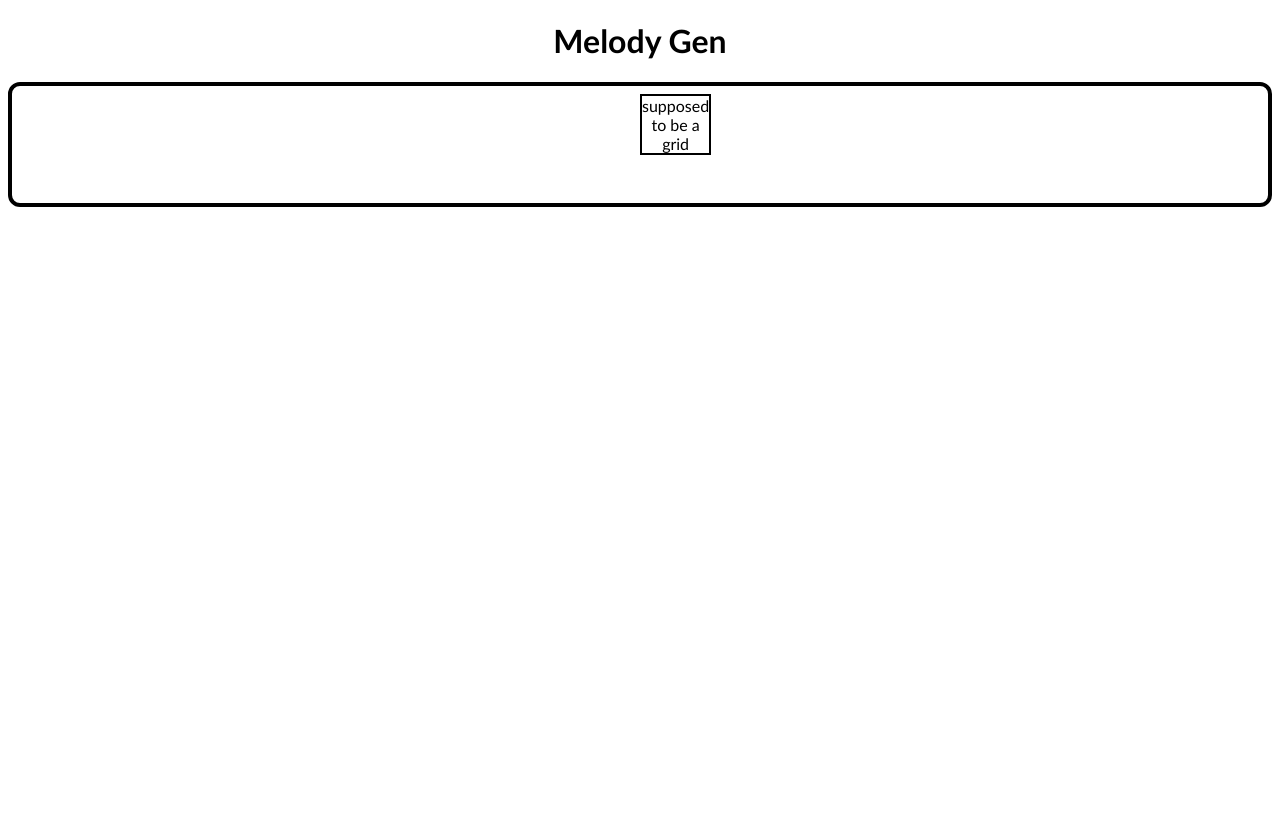
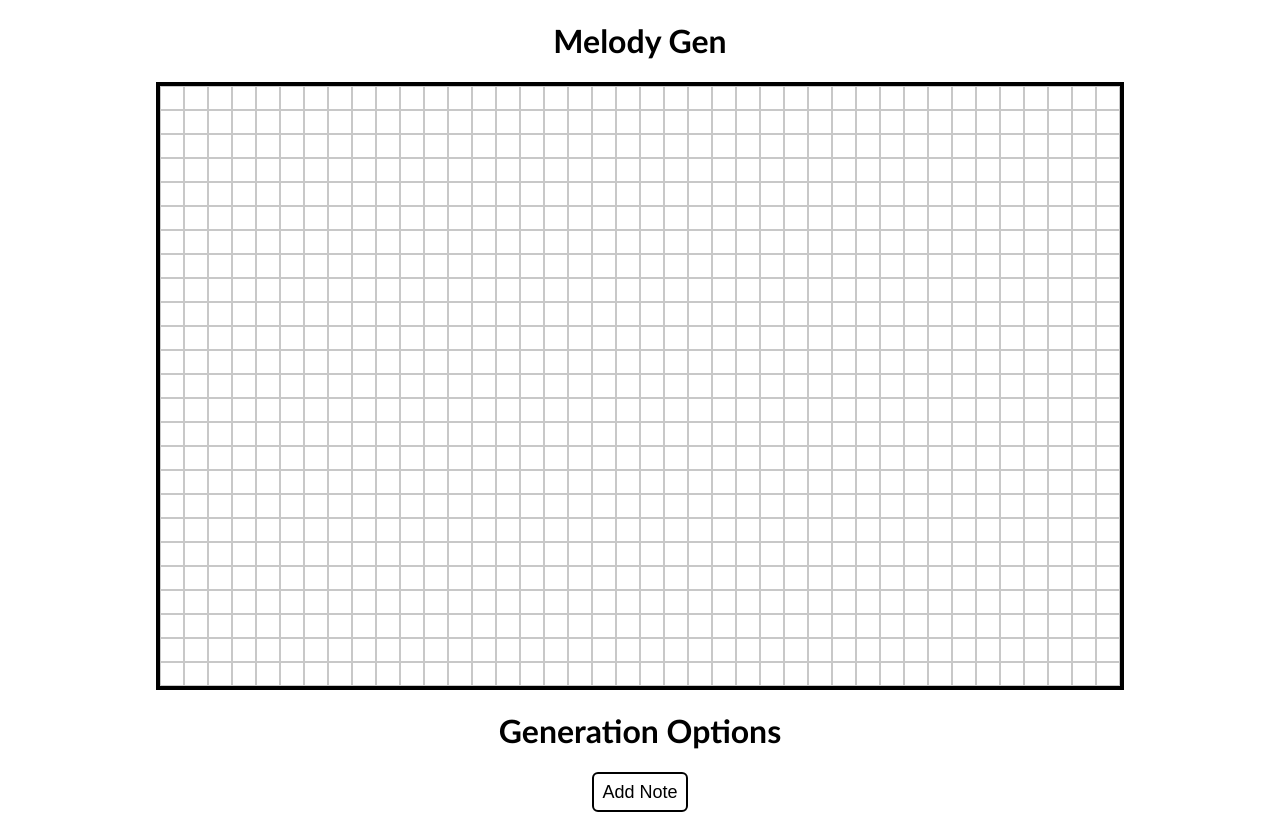
Before and after one commit to csakilan/MelodyGen, a Next.js app in the folder website/: page / in a window 1280 px wide. Built offline with nearby package versions, Linux system fonts and the light colour scheme.

Commit message:
Generate and move notes

```diff
--- a/website/src/app/globals.css
+++ b/website/src/app/globals.css
@@ -5,12 +5,14 @@
 :root {
   --background: #ffffff;
   --foreground: #000;
+  --grid-border: #c8c8c8;
 }
 
 @media (prefers-color-scheme: dark) {
   :root {
     --background: #333;
     --foreground: #fff;
+    --grid-border: #585858;
   }
 }
 
@@ -23,3 +25,7 @@ body {
 .draggable-note {
   cursor: move;
 }
+
+.grid-border {
+  stroke: var(--grid-border);
+}
--- /dev/null
+++ b/website/src/components/Button.tsx
@@ -0,0 +1,13 @@
+interface ButtonProps {
+    className?: string;
+    children: React.ReactNode;
+    onClick?: () => void;
+}
+
+export default function Button({ className, children, onClick }: ButtonProps) {
+    return (
+        <button className={`px-2 py-1 bg-white hover:bg-gray-200 active:bg-gray-300 transition-colors duration-75 text-black text-lg rounded-md border-2 border-solid border-black ${className}`} onClick={onClick}>
+            {children}
+        </button>
+    );
+}
--- a/website/src/components/Editor.tsx
+++ b/website/src/components/Editor.tsx
@@ -1,28 +1,65 @@
 "use client";
 
-import { useRef } from "react";
+import { useRef, useState } from "react";
 import Draggable from "react-draggable";
+import Note from "./Note";
+import { BORDER_WIDTH, GRID_SIZE } from "@/util/config";
+import Button from "./Button";
 
-const EDITOR_WIDTH = 960, EDITOR_HEIGHT = 540;
+export const EDITOR_WIDTH = 960, EDITOR_HEIGHT = 600;
 
 export default function Editor() {
-  const nodeRef = useRef(null);
+  // State to force update
+  const [_, _upd] = useState(0);
+  // Positions of the notes [[x, y, duration], ...]
+  const notes = useRef<number[][]>([]);
+
+  const forceUpdate = () => _upd(x => x + 1);
+
+  const getUpdateNoteHandler = (i: number) => {
+    return (newPos: number[], newDuration: number) => {
+      newPos.push(newDuration);
+      notes.current[i] = newPos;
+      forceUpdate();
+    }
+  }
+
+  const onAddNote = () => {
+    const x = notes.current.reduce((max, pos) => Math.max(max, pos[0] + pos[2] * GRID_SIZE), 0);
+    if (x >= EDITOR_WIDTH) {
+      console.log("Cannot add note, out of space");
+      return;
+    }
+    notes.current.push([x, 0, 2]);
+    forceUpdate();
+  };
 
   return (
-    <div className={`m-auto relative p-2 overflow-hidden w-[${EDITOR_WIDTH}px] h-[${EDITOR_HEIGHT}px] border-4 border-black border-solid rounded-xl`}>
-      <div className="relative w-0 h-0 m-auto">
-        <div className="absolute m-auto grid border-2 border-solid border-black">
-          supposed to be a grid
+    <div>
+      <div className={`m-auto relative overflow-hidden border-4 border-black border-solid`} style={{width: EDITOR_WIDTH, height: EDITOR_HEIGHT}}>
+        <div className="relative w-full h-0 m-auto">
+          <svg className="absolute m-auto left-0 grid-border" width={EDITOR_WIDTH} height={EDITOR_HEIGHT} strokeWidth={BORDER_WIDTH}>
+            <rect width={EDITOR_WIDTH} height={EDITOR_HEIGHT} fill="url(#grid)" />
+            <defs>
+              <pattern id="grid" width={GRID_SIZE} height={GRID_SIZE} patternUnits="userSpaceOnUse">
+                <line x1={0} y1={0} x2={0} y2={GRID_SIZE} />
+                <line x1={0} y1={0} x2={GRID_SIZE} y2={0} />
+                <line x1={0} y1={GRID_SIZE} x2={GRID_SIZE} y2={GRID_SIZE} />
+                <line x1={GRID_SIZE} y1={0} x2={GRID_SIZE} y2={GRID_SIZE} />
+              </pattern>
+            </defs>
+          </svg>
+        </div>
+        <div className="relative w-full h-full">
+          {
+            notes.current.map((pos, i) => <Note key={i} position={pos} duration={pos[2]} updateNote={getUpdateNoteHandler(i)} />)
+          }
         </div>
       </div>
-      <Draggable nodeRef={nodeRef} axis="both" allowAnyClick bounds="parent" defaultPosition={{x: EDITOR_WIDTH / 2, y: EDITOR_HEIGHT / 2}}>
-        <div ref={nodeRef} className="draggable-note bg-[#555] w-fit">
-          <h1>Melody Gen</h1>
-          <div>
-            Cool website I guess
-          </div>
-        </div>
-      </Draggable>
+      <div className="m-auto w-[80%]">
+        <h1>Generation Options</h1>
+        <Button onClick={onAddNote}>Add Note</Button>
+      </div>
     </div>
   );
 }
--- /dev/null
+++ b/website/src/components/Note.tsx
@@ -0,0 +1,44 @@
+import { BORDER_WIDTH, GRID_SIZE } from "@/util/config";
+import { useRef, useState } from "react";
+import Draggable, { DraggableEvent } from "react-draggable";
+import { EDITOR_HEIGHT, EDITOR_WIDTH } from "./Editor";
+
+interface NoteProps {
+    position: number[];
+    duration: number;
+    updateNote: (pos: number[], duration: number) => void;
+}
+
+export default function Note({ position, duration, updateNote }: NoteProps) {
+    const nodeRef = useRef(null);
+    const noteStartRef = useRef([0, 0]);
+    const dragStartRef = useRef([0, 0]);
+    const [notePosition, setNotePosition] = useState(position);
+    const [noteDuration, setNoteDuration] = useState(duration);
+
+    const onStart = (e: DraggableEvent) => {
+        e = e as MouseEvent;
+        noteStartRef.current = notePosition;
+        dragStartRef.current = [e.screenX, e.screenY];
+    }
+    const onDrag = (e: DraggableEvent) => {
+        e = e as MouseEvent;
+        const newPos = [e.screenX - dragStartRef.current[0] + noteStartRef.current[0], e.screenY - dragStartRef.current[1] + noteStartRef.current[1]]
+            .map(x => Math.round(x / GRID_SIZE) * GRID_SIZE);
+        newPos[0] = Math.max(0, Math.min(EDITOR_WIDTH - GRID_SIZE, newPos[0]));
+        newPos[1] = Math.max(0, Math.min(EDITOR_HEIGHT - GRID_SIZE, newPos[1]));
+        setNotePosition(newPos);
+    };
+    const onStop = (e: DraggableEvent) => {
+        e = e as MouseEvent;
+        updateNote(notePosition, noteDuration);
+    };
+
+    return (
+        <Draggable defaultClassName="absolute" nodeRef={nodeRef} axis="both" bounds="parent" grid={[GRID_SIZE, GRID_SIZE]} position={{x: notePosition[0], y: notePosition[1]}} onStart={onStart} onDrag={onDrag} onStop={onStop}>
+            <div ref={nodeRef} className="draggable-note box-border" style={{width: GRID_SIZE * noteDuration, height: GRID_SIZE}}>
+                <div className="bg-[#fff] w-full h-full"></div>
+            </div>
+        </Draggable>
+    );
+}
--- /dev/null
+++ b/website/src/util/config.ts
@@ -0,0 +1,2 @@
+export const GRID_SIZE = 24;
+export const BORDER_WIDTH = 2;
```
